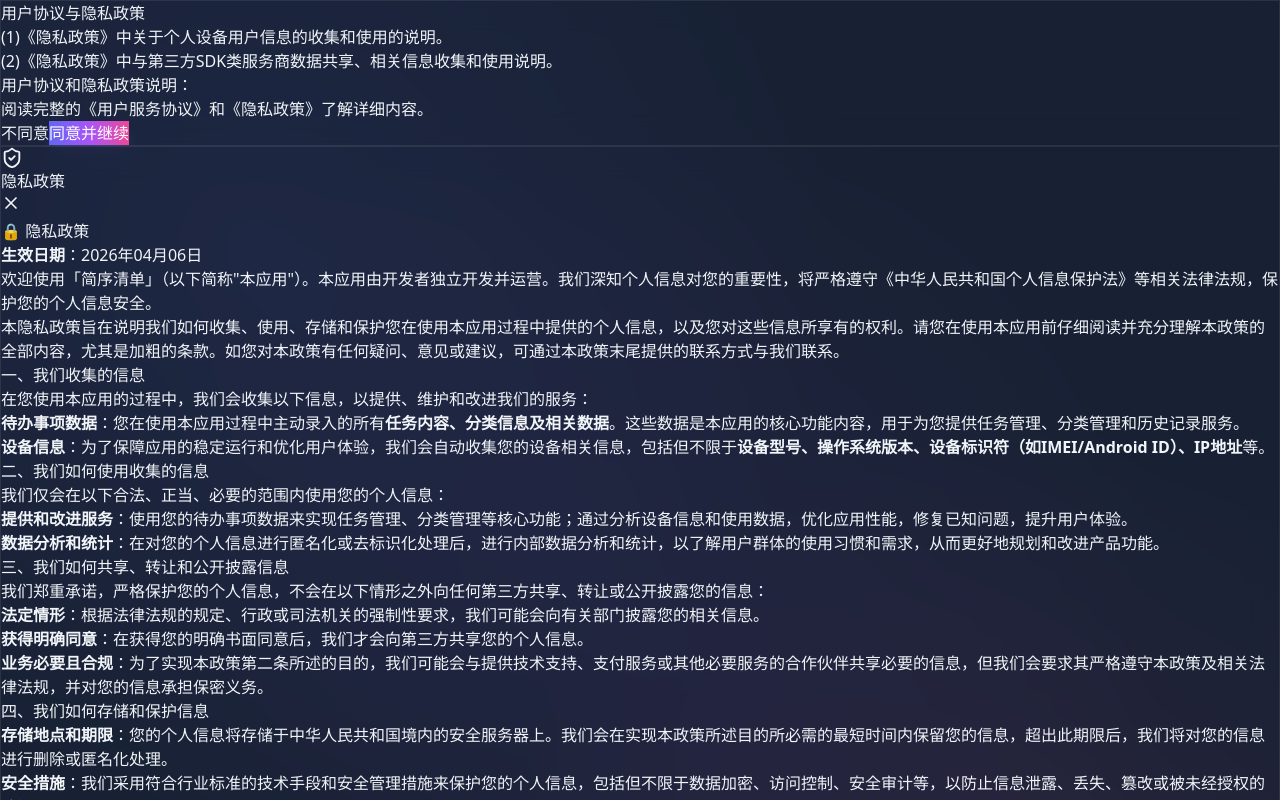
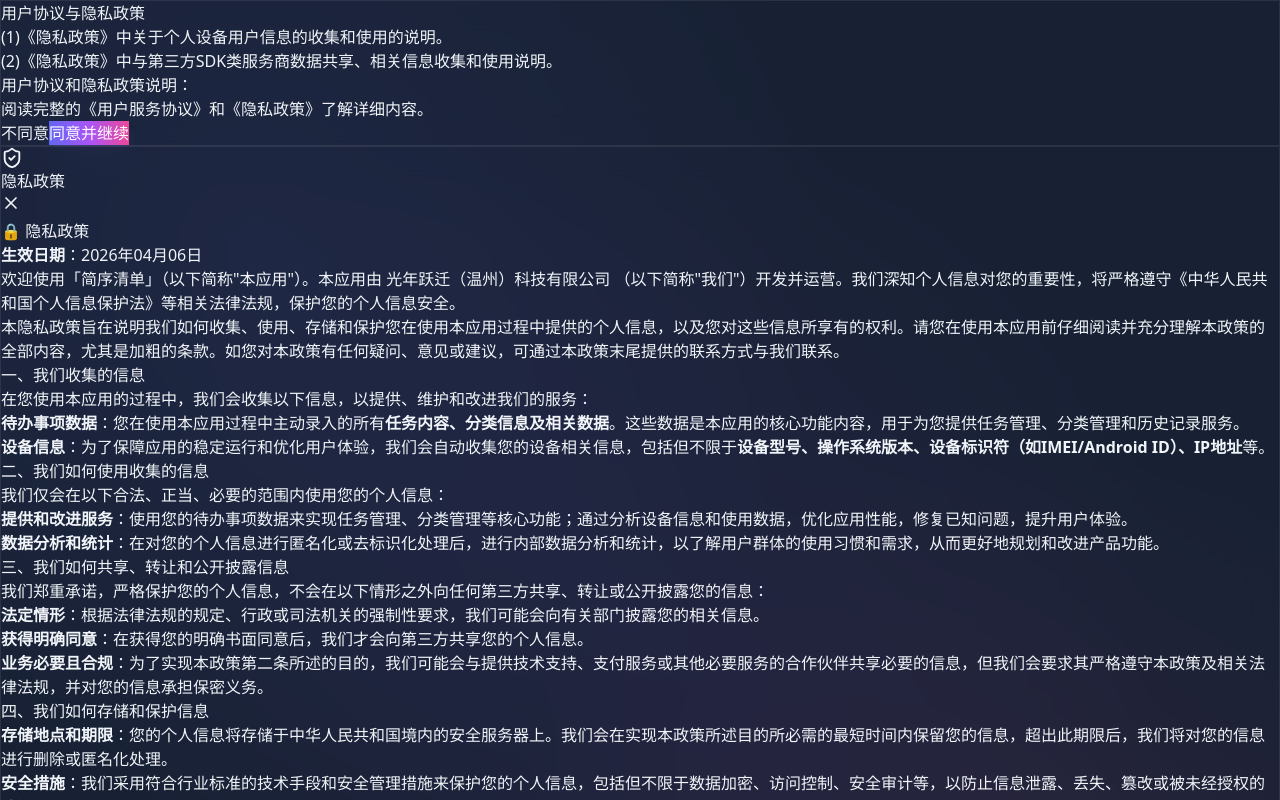
Before and after one commit to niklaus3016/jianxuqingdan, a React (Vite) app: page / in a window 1280 px wide. Both pictures are taken after a click on the element "《隐私政策》". Shown: the top 800 px of the page. Built offline with nearby package versions, Linux system fonts and the light colour scheme.

Commit message:
Update privacy policy: change developer information

```diff
--- a/privacy-policy.html
+++ b/privacy-policy.html
@@ -152,7 +152,7 @@
         <p class="subtitle"><strong>生效日期</strong>：2026年04月06日</p>
 
         <div class="highlight">
-            <p>欢迎使用「简序清单」（以下简称"本应用"）。本应用由开发者独立开发并运营。我们深知个人信息对您的重要性，将严格遵守《中华人民共和国个人信息保护法》等相关法律法规，保护您的个人信息安全。</p>
+            <p>欢迎使用「简序清单」（以下简称"本应用"）。本应用由 光年跃迁（温州）科技有限公司 （以下简称"我们"）开发并运营。我们深知个人信息对您的重要性，将严格遵守《中华人民共和国个人信息保护法》等相关法律法规，保护您的个人信息安全。</p>
         </div>
 
         <p>本隐私政策旨在说明我们如何收集、使用、存储和保护您在使用本应用过程中提供的个人信息，以及您对这些信息所享有的权利。请您在使用本应用前仔细阅读并充分理解本政策的全部内容，尤其是加粗的条款。如您对本政策有任何疑问、意见或建议，可通过本政策末尾提供的联系方式与我们联系。</p>
--- a/src/App.tsx
+++ b/src/App.tsx
@@ -163,7 +163,7 @@
     <p className="text-center text-slate-400 mb-6"><strong>生效日期</strong>：2026年04月06日</p>
 
     <div className="bg-linear-to-r from-indigo-500/10 to-indigo-500/5 p-6 rounded-lg border-l-4 border-indigo-500 mb-6">
-      <p className="text-slate-300">欢迎使用「简序清单」（以下简称"本应用"）。本应用由开发者独立开发并运营。我们深知个人信息对您的重要性，将严格遵守《中华人民共和国个人信息保护法》等相关法律法规，保护您的个人信息安全。</p>
+      <p className="text-slate-300">欢迎使用「简序清单」（以下简称"本应用"）。本应用由 光年跃迁（温州）科技有限公司 （以下简称"我们"）开发并运营。我们深知个人信息对您的重要性，将严格遵守《中华人民共和国个人信息保护法》等相关法律法规，保护您的个人信息安全。</p>
     </div>
 
     <p className="mb-6 text-slate-300">本隐私政策旨在说明我们如何收集、使用、存储和保护您在使用本应用过程中提供的个人信息，以及您对这些信息所享有的权利。请您在使用本应用前仔细阅读并充分理解本政策的全部内容，尤其是加粗的条款。如您对本政策有任何疑问、意见或建议，可通过本政策末尾提供的联系方式与我们联系。</p>
```
